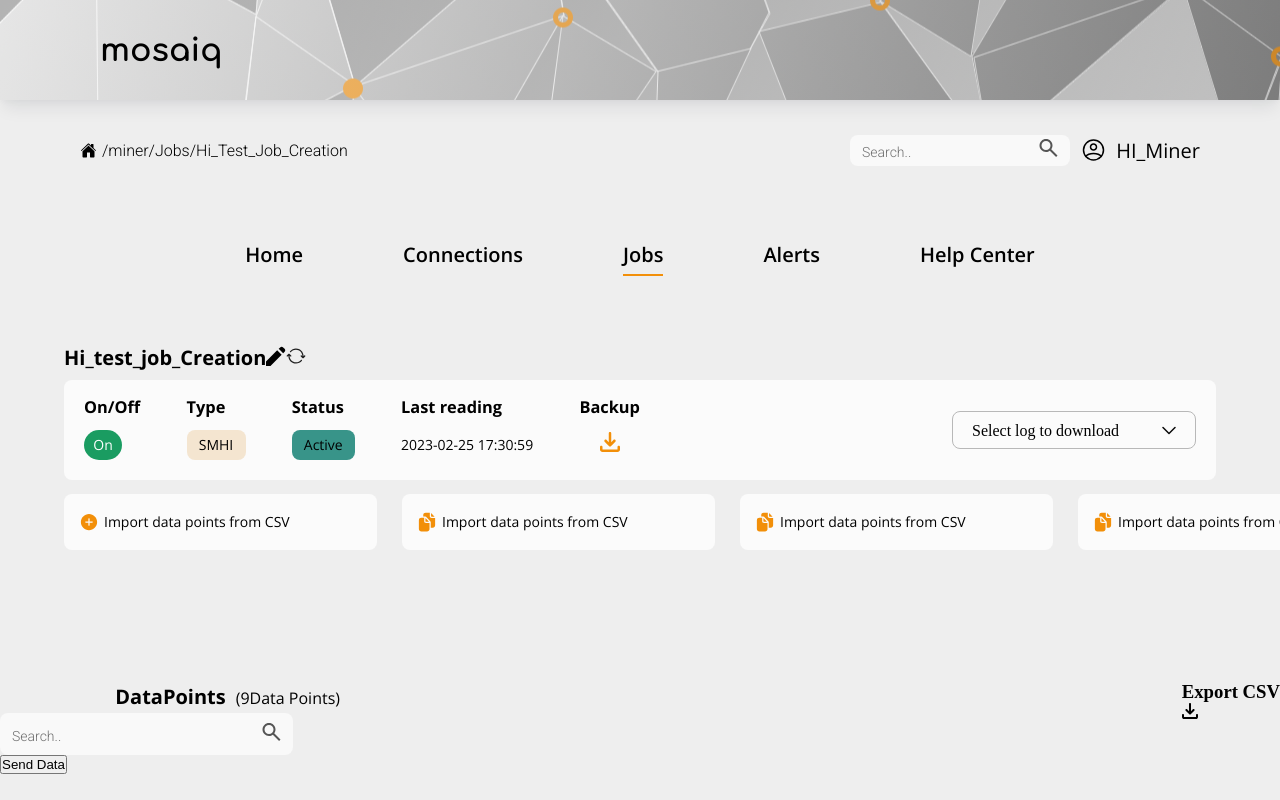
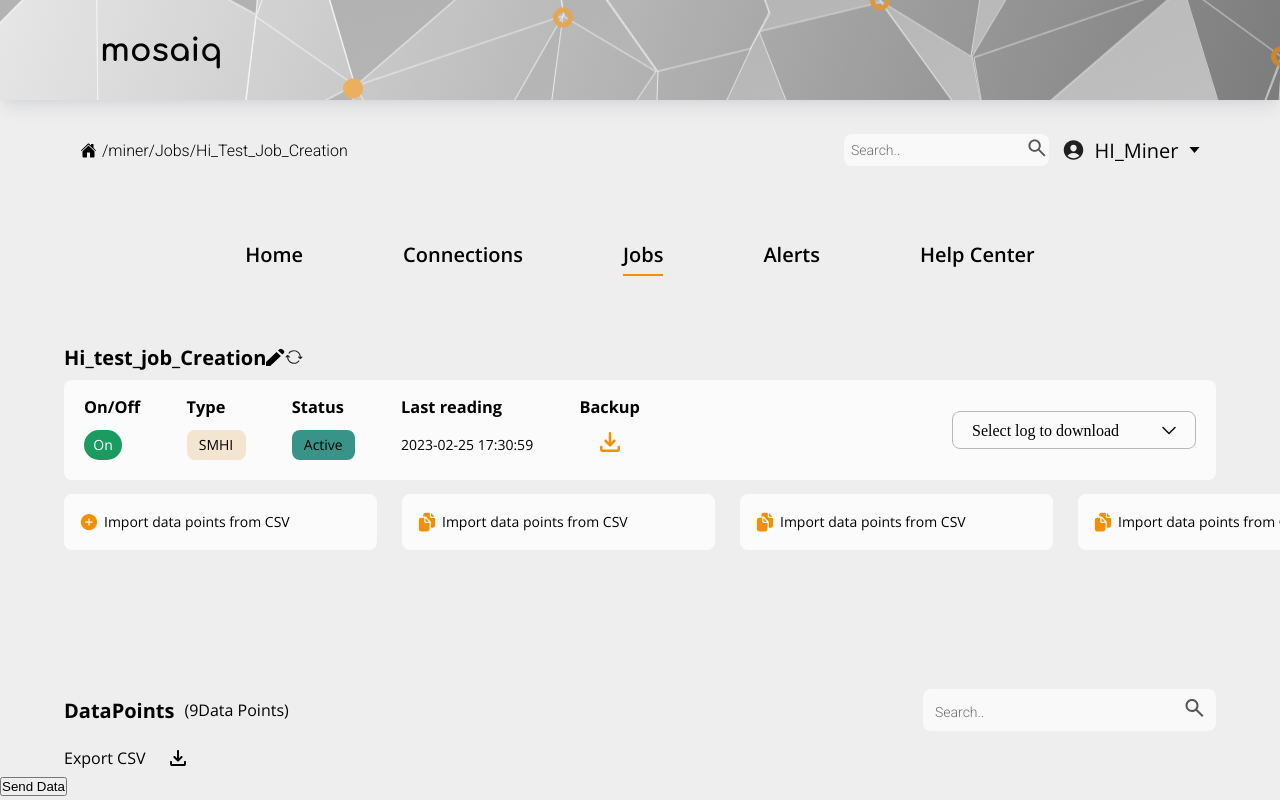
Before and after one commit to johnsonmkevin/mosaiq_iquest_hyper_project-main, a React (Create React App) app in the folder client/: page / in a window 1280 px wide. Shown: the top 800 px of the page. Built offline with nearby package versions, Linux system fonts and the light colour scheme; no server answers.

Commit message:
changed some css and uppdated images to an index

```diff
--- a/client/src/App.css
+++ b/client/src/App.css
@@ -65,12 +65,16 @@ body {
   display: flex;
   align-items: center;
   justify-content: space-between;
-  width: 350px;
+  width: 356px;
   font-size: 20px;
+  gap: 14px;
 }
 
 .searchContainer form {
-  padding: 4px 12px;
+  display: flex;
+  width: 205px;
+  height: 32px;
+  padding: 4px 7px;
 
   background: #f9f9f9;
   border-radius: 8px;
@@ -99,12 +103,24 @@ body {
   outline: inherit;
 }
 
+.searchContainer form img {
+  width: 18px;
+  height: 18px;
+}
+
 .searchContainer h3 {
   font-family: "Open Sans";
   font-style: normal;
   font-weight: 400;
   font-size: 20px;
   line-height: 27px;
+}
+
+#minerbutton {
+  width: 100%;
+  display: flex;
+  align-items: center;
+  justify-content: space-between;
 }
 
 .menuNav {
@@ -166,7 +182,9 @@ body {
   display: inline-block;
   padding: 0 50px;
 }
-.dashboardContainer {
+.ContainerTeplate {
+  width: 100%;
   display: flex;
   justify-content: center;
+  align-items: center;
 }
--- a/client/src/App.jsx
+++ b/client/src/App.jsx
@@ -62,7 +62,10 @@ function App() {
                 </i>
               </button>
             </form>
-            <img src={icons.userIcon} alt="user icon" /> <h3>HI_Miner</h3>
+            <button id="minerbutton">
+              <img src={icons.userIcon} alt="user icon" /> <h3>HI_Miner</h3>{" "}
+              <img src={icons.dropDownArrowAlt} />
+            </button>
           </div>
         </div>
         <div className="menuNav">
@@ -85,7 +88,7 @@ function App() {
           </ul>
         </div>
       </div>
-      <div className="dashboardContainer">
+      <div className="ContainerTeplate">
         <JobStatus
           switchTitle="On/Off"
           typeTtitle="Type"
@@ -100,7 +103,9 @@ function App() {
           icons={icons}
         />
       </div>
-      <DataPointsDashBoard icons={icons} datapoints={dataPoints.length} />
+      <div className="ContainerTeplate">
+        <DataPointsDashBoard icons={icons} datapoints={dataPoints.length} />
+      </div>
       <button onClick={sendData}>Send Data</button>
     </div>
   );
--- a/client/src/assets/images/index.js
+++ b/client/src/assets/images/index.js
@@ -4,6 +4,7 @@ import banner from "./banner.svg";
 import downloadIcon from "./downloadIcon.svg";
 import downloadIconAlt from "./downloadIconAlt.svg";
 import dropDownArrow from "./dropDownArrow.svg";
+import dropDownArrowAlt from "./dropDownArrowAlt.svg";
 import headerBanner from "./headerBanner.svg";
 import homeIcon from "./homeIcon.svg";
 import importIcon from "./ImportIcon.svg";
@@ -19,6 +20,7 @@ const icons = {
   downloadIcon,
   downloadIconAlt,
   dropDownArrow,
+  dropDownArrowAlt,
   headerBanner,
   homeIcon,
   importIcon,
--- a/client/src/components/DataPointsDashBoard.js
+++ b/client/src/components/DataPointsDashBoard.js
@@ -1,12 +1,11 @@
 import React from "react";
 import "./dataPointsDashBoard.css";
-import searchIcon from "../assets/images/searchIcon.svg";
-import downloadIconAlt from "../assets/images/downloadIconAlt.svg";
+
 function DataPointsDashBoard(props) {
   return (
     <div className="dataPointsDashBoardContainer">
-      <div className="DashBoardTitleContainer">
-        <div className="datapointTitleContainer">
+      <div className="DatapointsContainerTemplate">
+        <div className="DashBoardTitleContainerTemplate">
           <h2>DataPoints</h2>
           <h3>({props.datapoints}Data Points)</h3>
         </div>
@@ -21,8 +20,10 @@ function DataPointsDashBoard(props) {
           </form>
         </div>
       </div>
-      <div className="">
-        <h3>Export CSV</h3> <img src={downloadIconAlt} />
+      <div className="DatapointsContainerTemplate">
+        <div className="DashBoardTitleContainerTemplate" id="exportExclusive">
+          <h3>Export CSV</h3> <img src={props.icons.downloadIconAlt} />
+        </div>
       </div>
     </div>
   );
--- a/client/src/components/JobStatus.js
+++ b/client/src/components/JobStatus.js
@@ -48,7 +48,7 @@ function Card(props) {
           {openProfile && <DropDownProfile logs={props.logs} />}
         </div>
       </div>
-      <div className="DataPointFlex">
+      <div className="DataPointbuttonsContainer">
         <DataPointCard
           icon={props.icons.addButton}
           bodyText="Import data points from CSV"
--- a/client/src/components/dataPointsDashBoard.css
+++ b/client/src/components/dataPointsDashBoard.css
@@ -1,30 +1,58 @@
 .dataPointsDashBoardContainer {
+  width: 90%;
   margin-top: 131px;
   display: flex;
+  justify-content: center;
+  flex-direction: column;
+}
+
+.DashBoardTitleContainerTemplate {
+  display: flex;
+  flex-direction: row;
+  align-items: center;
+  gap: 10px;
+}
+
+.DatapointsContainerTemplate {
+  display: flex;
   justify-content: space-between;
+  padding: 8px 0px;
+}
+
+.DatapointsContainerTemplate h3 {
+  font-family: "Open Sans";
+  font-style: normal;
+  font-weight: 400;
+  font-size: 18px;
 }
 
 .datapointTitleContainer {
   display: flex;
+  flex-direction: column;
   align-items: end;
   justify-content: flex-end;
   gap: 10px;
 }
 
-.datapointTitleContainer h2 {
+.flexRow {
+  display: flex;
+  justify-content: space-between;
+}
+
+.DashBoardTitleContainerTemplate h2 {
   font-family: "Open Sans";
   font-style: normal;
   font-weight: 700;
   font-size: 20px;
-  line-height: 160%;
+  /* line-height: 160%; */
 }
 
-.datapointTitleContainer h3 {
+.DashBoardTitleContainerTemplate h3 {
   font-family: "Open Sans";
   font-style: normal;
   font-weight: 400;
   font-size: 16px;
-  line-height: 180%;
+  /* line-height: 180%; */
 }
 
 .DataPointsDashBoardsearchContainer {
@@ -32,7 +60,7 @@
   flex-direction: row;
   justify-content: space-between;
   align-items: center;
-  width: 340px;
+  width: px;
 }
 
 .DataPointsDashBoardsearchContainer form {
@@ -72,3 +100,7 @@
   font-size: 20px;
   line-height: 27px;
 }
+
+#exportExclusive {
+  gap: 25px;
+}
--- a/client/src/components/jobStatus.css
+++ b/client/src/components/jobStatus.css
@@ -26,8 +26,8 @@
 }
 
 .jobTitle img {
-  width: 20px;
-  height: 20px;
+  width: 18.25px;
+  height: 18.25px;
 }
 
 .StatusContainer {
@@ -144,7 +144,7 @@
   height: 38px;
 }
 
-.DataPointFlex {
+.DataPointbuttonsContainer {
   display: flex;
   gap: 25px;
 }
```
Also changed, not shown: client/src/assets/images/dropDownArrowAlt.svg (added), client/src/assets/images/userIcon.svg.
